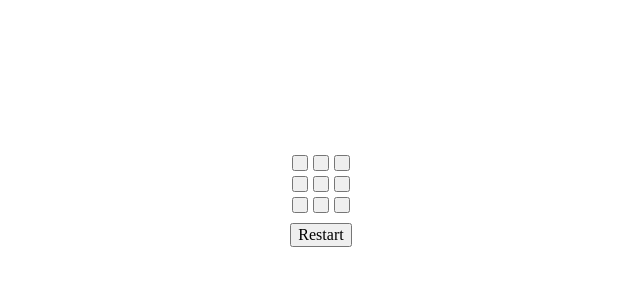
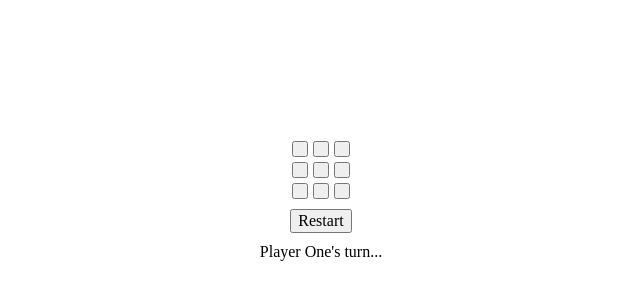
Before and after one commit to Motya22/odin-tic-tac-toe, a plain HTML site: page index.html in a window 1280 px wide. Shown: the part 204-504 px from the top of the page, without its empty margins (319-959 px from the left). Drawn offline with Linux system fonts and the light colour scheme.

Commit message:
Add display element shows player's turn

```diff
--- a/index.html
+++ b/index.html
@@ -11,6 +11,7 @@
     <div class="wrapper">
       <div class="result"></div>
       <div class="board"></div>
+      <div class="turn"></div>
     </div>
   </body>
 </html>
--- a/script.js
+++ b/script.js
@@ -204,6 +204,7 @@ const gameController = (function (
 // DISPLAY CONTROLLER
 const displayController = (function () {
   const boardEl = document.querySelector('.board');
+  const playerTurnEl = document.querySelector('.turn');
   const resultEl = document.querySelector('.result');
 
   // Add restart button
@@ -230,6 +231,9 @@ const displayController = (function () {
     } else {
       resultEl.textContent = '';
     }
+
+    // Display player's turn
+    playerTurnEl.textContent = `${activePlayer.name}'s turn...`;
 
     // Render board
     board.forEach((row, rowIndex) => {
```
